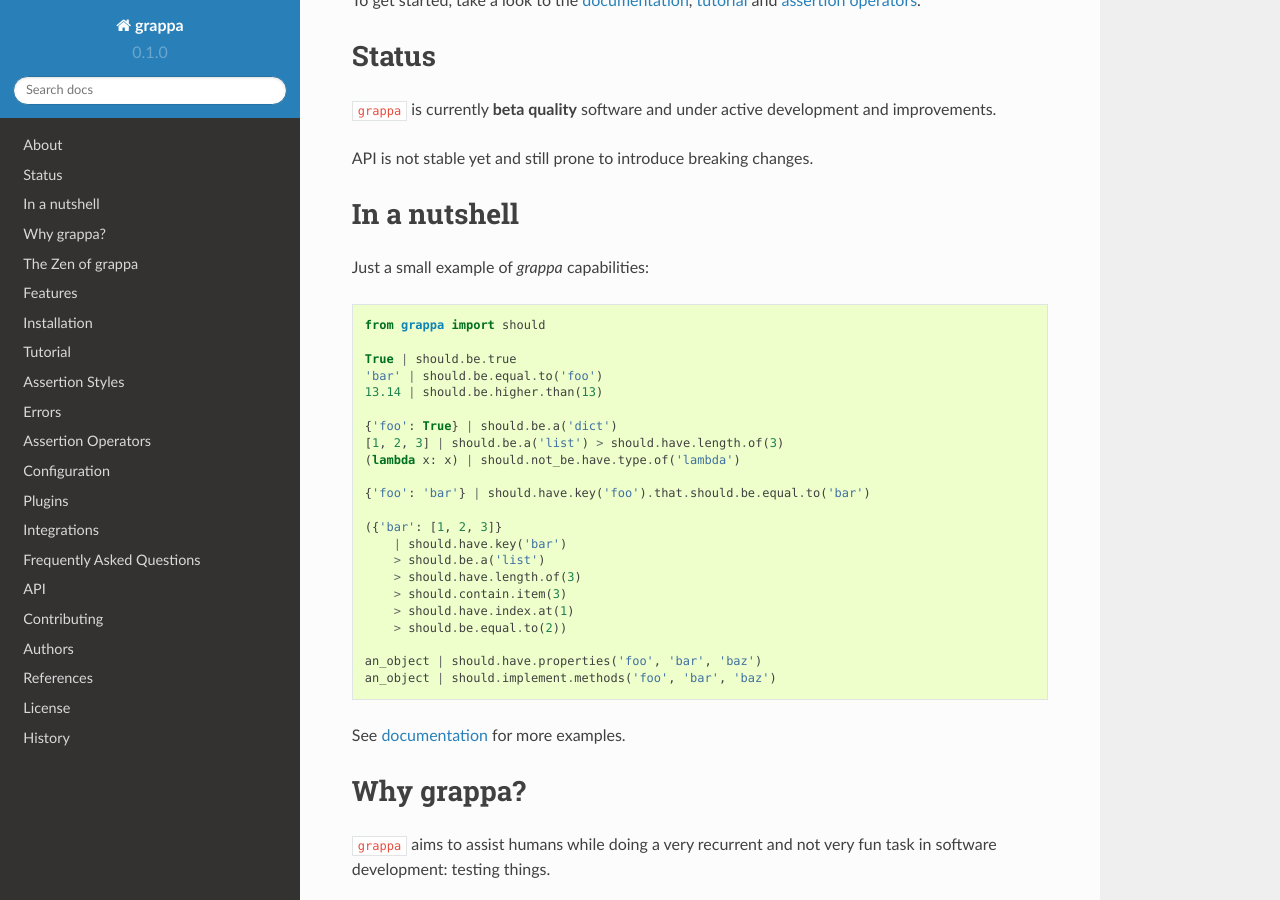
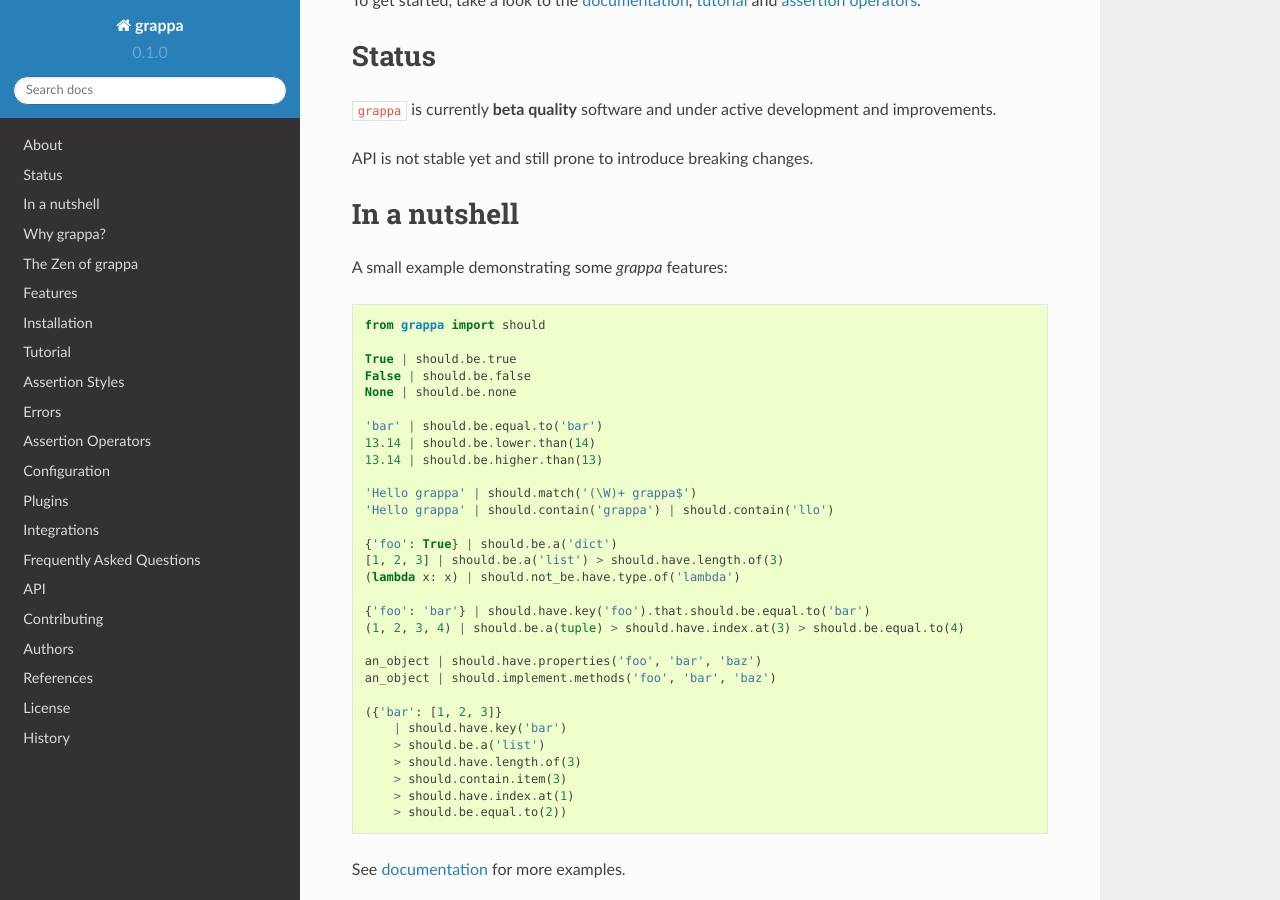
Before and after one commit to grappa-py/grappa, a Sphinx documentation site: the page built from docs/index.rst, in a window 1280 px wide and 900 px high, scrolled down 1548 px. Built offline with Sphinx 7.4.7 and the Read the Docs theme 2.0.0, drawn with Linux system fonts in a browser that asks for light colours.

Commit message:
refactor(docs): improve example

```diff
--- a/README.rst
+++ b/README.rst
@@ -29,21 +29,32 @@ API is not stable yet and still prone to introduce breaking changes.
 In a nutshell
 -------------
 
-Just a small example of `grappa` capabilities:
+A small example demonstrating some `grappa` features:
 
 .. code-block:: python
 
     from grappa import should
 
     True | should.be.true
-    'bar' | should.be.equal.to('foo')
+    False | should.be.false
+    None | should.be.none
+
+    'bar' | should.be.equal.to('bar')
+    13.14 | should.be.lower.than(14)
     13.14 | should.be.higher.than(13)
+
+    'Hello grappa' | should.match('(\W)+ grappa$')
+    'Hello grappa' | should.contain('grappa') | should.contain('llo')
 
     {'foo': True} | should.be.a('dict')
     [1, 2, 3] | should.be.a('list') > should.have.length.of(3)
     (lambda x: x) | should.not_be.have.type.of('lambda')
 
     {'foo': 'bar'} | should.have.key('foo').that.should.be.equal.to('bar')
+    (1, 2, 3, 4) | should.be.a(tuple) > should.have.index.at(3) > should.be.equal.to(4)
+
+    an_object | should.have.properties('foo', 'bar', 'baz')
+    an_object | should.implement.methods('foo', 'bar', 'baz')
 
     ({'bar': [1, 2, 3]}
         | should.have.key('bar')
@@ -52,9 +63,6 @@ Just a small example of `grappa` capabilities:
         > should.contain.item(3)
         > should.have.index.at(1)
         > should.be.equal.to(2))
-
-    an_object | should.have.properties('foo', 'bar', 'baz')
-    an_object | should.implement.methods('foo', 'bar', 'baz')
 
 See `documentation`_ for more examples.
 
--- a/docs/contributing.rst
+++ b/docs/contributing.rst
@@ -9,7 +9,10 @@ These are some of the tasks where community help is highly appreciated:
 - Improve error reporting with better messages.
 - Improve documentation and examples.
 - Improve test coverage.
-- Implement pending features (see Github issues).
+- Implement pending features (see `Github issues`_).
 - Create or improve plugins (http, server...)
 - Write a post introducing ``grappa``, along with real use cases.
 - Potential core refactors and improvements.
+
+
+.. _`Github issues`: https://github.com/grappa-py/grappa/labels/enhancement
```
